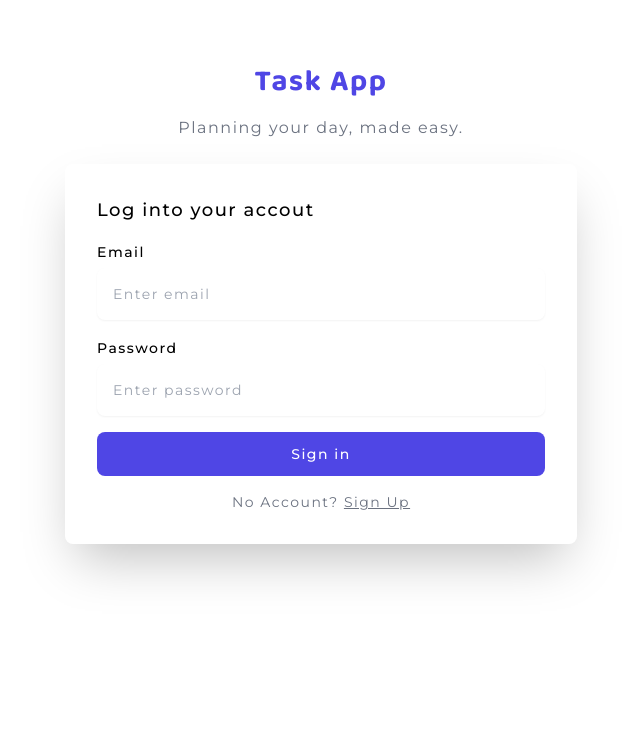
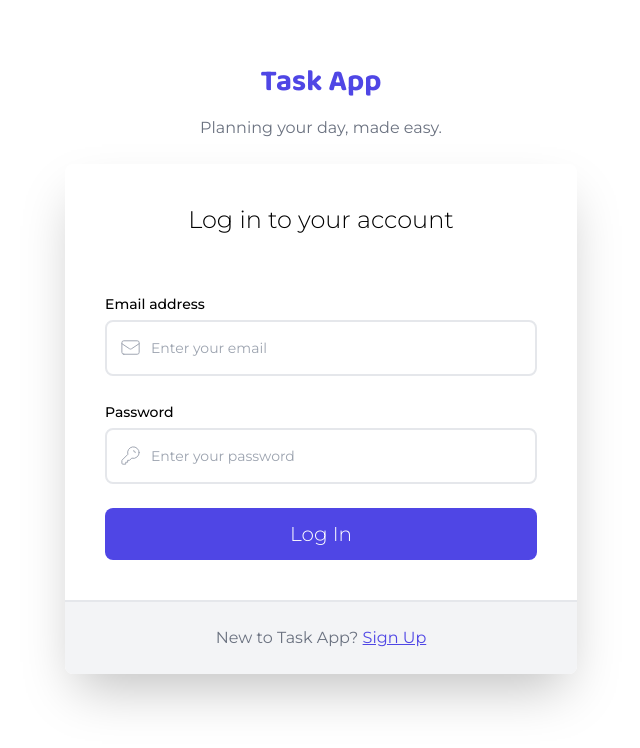
Before and after one commit to Taoula/Taskapp, a React (Create React App) app in the folder client/: page /login in a window 1280 px wide. Shown: the top 748 px of the page, without its empty margins (319-959 px from the left). Built offline with nearby package versions, Linux system fonts and the light colour scheme; no server answers.

Commit message:
formatted the login screen to look a little better

```diff
--- a/client/src/components/auth/login-form.js
+++ b/client/src/components/auth/login-form.js
@@ -92,29 +92,44 @@ export default function LoginForm() {
 
                 <p className="max-w-md mx-auto mt-4 text-center text-gray-500">Planning your day, made easy.</p>
 
-                <form action="" className="p-8 mt-6 mb-0 space-y-4 rounded-lg shadow-2xl" onSubmit={(e) => loginUser(e)}>
-                    <p className="text-lg font-medium">Log into your accout</p>
+                <div className="shadow-2xl rounded-lg">
+                    <form action="" className="p-10 mt-6 mb-0 space-y-4 rounded-t-lg" onSubmit={(e) => loginUser(e)}>
+                        <p className="text-2xl font-light text-center pb-10">Log in to your account</p>
 
-                    <div>
-                        <label htmlFor="email" className="text-sm font-medium">Email</label>
+                        <div className="pb-2">
+                            <label htmlFor="email" className="text-sm font-medium">Email address</label>
 
                             <div className="relative mt-1">
-                            <input type="email" id="email" className="w-full p-4 pr-12 text-sm border-gray-200 rounded-lg shadow-sm" placeholder="Enter email" value={email} onChange={(e) => {setEmail(e.target.value)}} />
+                                <span className="absolute inset-y-0 left-0 flex items-center pl-3.5">
+                                    <svg xmlns="http://www.w3.org/2000/svg" class="h-6 w-6 stroke-gray-400" fill="none" viewBox="0 0 25 25" stroke-width="1">
+                                        <path stroke-linecap="round" stroke-linejoin="round" d="M3 8l7.89 5.26a2 2 0 002.22 0L21 8M5 19h14a2 2 0 002-2V7a2 2 0 00-2-2H5a2 2 0 00-2 2v10a2 2 0 002 2z" />
+                                    </svg>
+                                </span>
+
+                                <input type="email" id="email" className="w-full pl-11 p-4 pr-12 text-sm border-gray-200 rounded-lg border-2 border-gray-200" placeholder="Enter your email" value={email} onChange={(e) => {setEmail(e.target.value)}} />
                             </div>
                         </div>
 
-                    <div>
+                        <div className="pb-2">
                             <label htmlFor="password" className="text-sm font-medium">Password</label>
 
                             <div className="relative mt-1">
-                            <input type="password" id="password" className="w-full p-4 pr-12 text-sm border-gray-200 rounded-lg shadow-sm" placeholder="Enter password" value={password} onChange={(e) => {setPassword(e.target.value)}} />
+                                <span className="absolute inset-y-0 left-0 flex items-center pl-3.5">
+                                    <svg xmlns="http://www.w3.org/2000/svg" class="h-6 w-6 stroke-gray-400" fill="none" viewBox="0 0 25 25" stroke-width="1">
+                                        <path stroke-linecap="round" stroke-linejoin="round" d="M15 7a2 2 0 012 2m4 0a6 6 0 01-7.743 5.743L11 17H9v2H7v2H4a1 1 0 01-1-1v-2.586a1 1 0 01.293-.707l5.964-5.964A6 6 0 1121 9z" />
+                                    </svg>
+                                </span>
+
+                                <input type="password" id="password" className="w-full pl-11 p-4 pr-12 text-sm border-gray-200 rounded-lg border-2 border-gray-200" placeholder="Enter your password" value={password} onChange={(e) => {setPassword(e.target.value)}} />
                             </div>
                         </div>
 
-                    <button type="submit" input={+true} value="submit" className="block w-full px-5 py-3 text-sm font-medium text-white bg-indigo-600 rounded-lg">Sign in</button>
-
-                    <p className="text-sm text-center text-gray-500">No Account? <a className="underline" href="">Sign Up</a></p>
+                        <button type="submit" input={+true} value="submit" className="block w-full px-5 py-3 text-sm font-medium text-white bg-indigo-600 rounded-lg"><span className="text-xl font-light">Log In</span></button>
                     </form>
+                    <div className="p-6 bg-gray-100 rounded-b-lg border-t-2 border-gray-200">
+                        <p className="text-md text-light text-center text-gray-500">New to Task App? <a className="underline text-indigo-600" href="">Sign Up</a></p>
+                    </div>
+                </div>
             </div>
         </div>
     )
--- a/client/src/global/global-styles.css
+++ b/client/src/global/global-styles.css
@@ -9,7 +9,6 @@
 /* Global styles */
 * {
 
-    letter-spacing:1.5px;
     font-family: Montserrat;
 }
 
```
Lines whose indentation alone changed are shown as unchanged.
